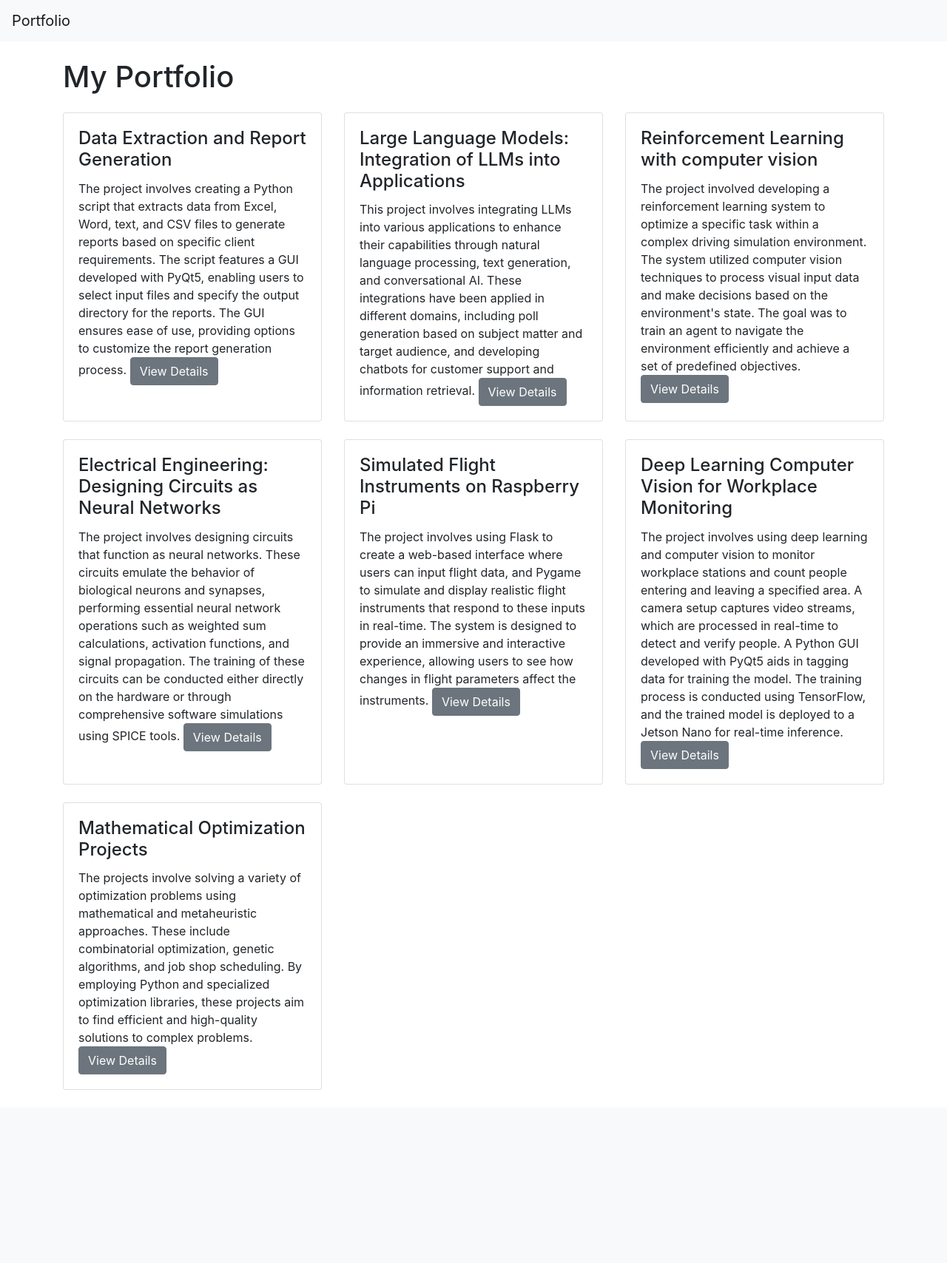
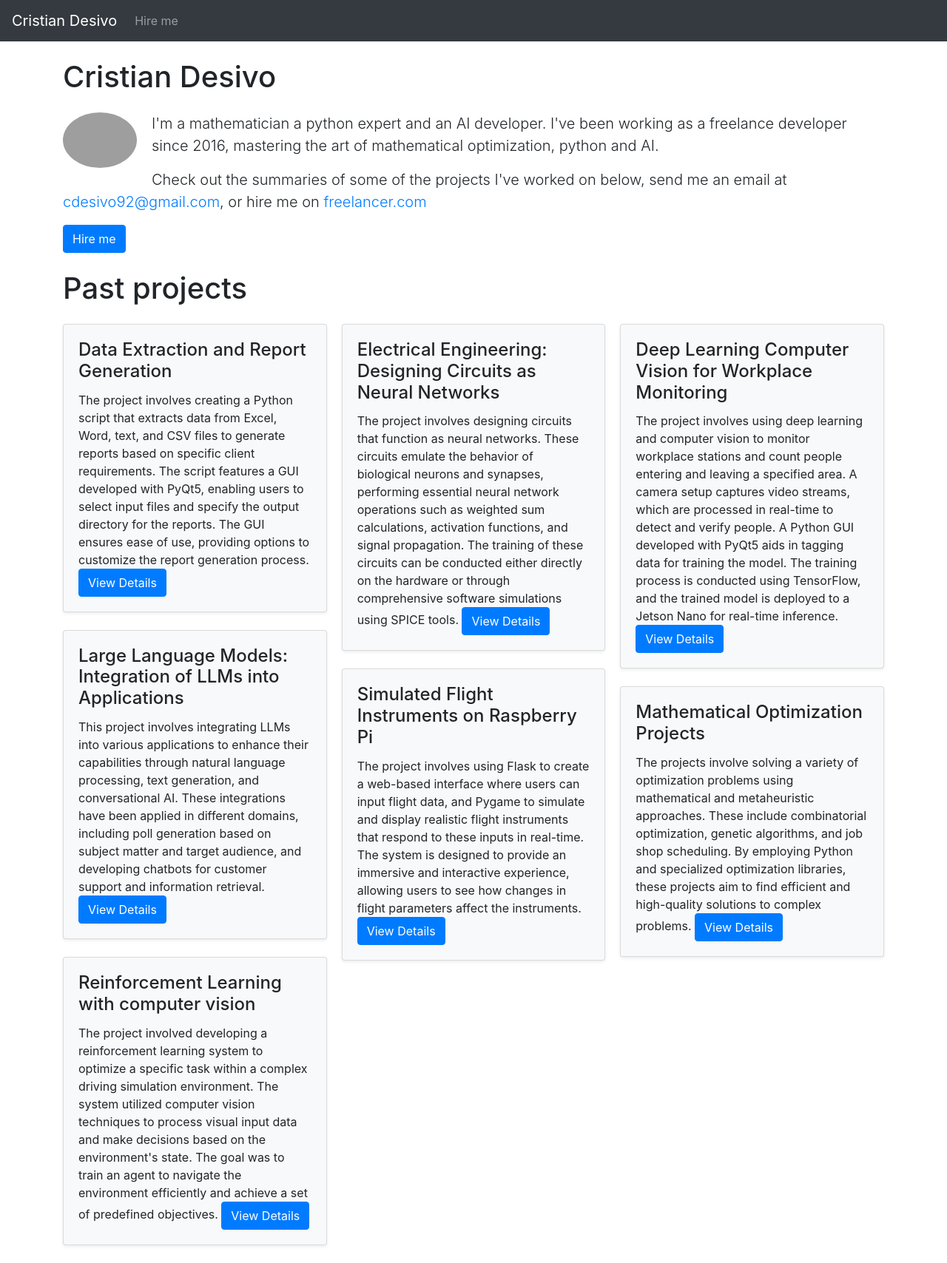
Before and after one commit to crisdesivo/portfolio, a Django app: page / in a window 1280 px wide. Shown: the whole page at 74% size. Before the commit the page ends 1474 px from the top, so only its background shows below. Run offline with Django 4.2, Linux system fonts and the light colour scheme; data comes from the database, SQL or seed files in the repository; some libraries are stand-ins or nearby versions; grey boxes are pictures that could not be loaded.

Commit message:
hire me, colors

```diff
--- a/manage.py
+++ b/manage.py
@@ -2,7 +2,6 @@
 """Django's command-line utility for administrative tasks."""
 import os
 import sys
-
 
 def main():
     """Run administrative tasks."""
--- a/personal/templates/personal/base.html
+++ b/personal/templates/personal/base.html
@@ -3,27 +3,32 @@
 <head>
     <title>{% block title %}Portfolio{% endblock %}</title>
     <link href="https://stackpath.bootstrapcdn.com/bootstrap/4.5.2/css/bootstrap.min.css" rel="stylesheet">
+    <link rel="stylesheet" href="https://cdnjs.cloudflare.com/ajax/libs/font-awesome/4.7.0/css/font-awesome.min.css">
 </head>
 <body>
-    <nav class="navbar navbar-expand-lg navbar-light bg-light">
-        <a class="navbar-brand" href="/">Portfolio</a>
+    <nav class="navbar navbar-expand-lg navbar-dark bg-dark">
+        <a class="navbar-brand" href="/">Cristian Desivo</a>
         <button class="navbar-toggler" type="button" data-toggle="collapse" data-target="#navbarNav" aria-controls="navbarNav" aria-expanded="false" aria-label="Toggle navigation">
             <span class="navbar-toggler-icon"></span>
         </button>
         <div class="collapse navbar-collapse" id="navbarNav">
             <ul class="navbar-nav">
-                <!-- <li class="nav-item active">
-                    <a class="nav-link" href="/">Home <span class="sr-only">(current)</span></a>
-                </li> -->
+                <!-- link to hire_me -->
+                <li class="nav-item">
+                    <a class="nav-link" href="{% url 'hire_me' %}">Hire me</a>
+                </li>
             </ul>
         </div>
     </nav>
-    <div class="container mt-4">
+    <div class="container">
         {% block content %}{% endblock %}
     </div>
     <script src="https://code.jquery.com/jquery-3.5.1.slim.min.js"></script>
     <script src="https://cdn.jsdelivr.net/npm/bootstrap@4.5.2/dist/js/bootstrap.bundle.min.js"></script>
     <script type="module" src="https://md-block.verou.me/md-block.js"></script>
 
+    <!-- Bootstrap JS and dependencies -->
+    <script src="https://stackpath.bootstrapcdn.com/bootstrap/4.5.2/js/bootstrap.min.js"></script>
+
 </body>
 </html>
--- a/personal/templates/personal/home.html
+++ b/personal/templates/personal/home.html
@@ -1,14 +1,27 @@
 {% extends 'personal/base.html' %}
 
-{% block title %}My Portfolio{% endblock %}
+{% block title %}Cristian Desivo{% endblock %}
 
 {% block content %}
+    <!-- about me subtitle -->
+    <h1 class="my-4">Cristian Desivo</h1>
+    <a href="https://www.freelancer.com/affiliates/email/18225913/"><img src="https://cdn3.f-cdn.com/ppic/120595756/logo/18225913/profile_logo_18225913.jpg" style="float: left; margin-right: 20px; margin-bottom:10px; width:100px; max-height: 100px; border-radius: 50%;"></a>
 
-    <h1 class="my-4">My Portfolio</h1>
+    <p class="lead">I'm a mathematician a python expert and an AI developer. I've been working as a freelance developer since 2016, mastering the art of mathematical optimization, python and AI.</p>
+
+    <p class="lead">Check out the summaries of some of the projects I've worked on below, send me an email at <a href="mailto:cdesivo92@gmail.com">cdesivo92@gmail.com</a>, or hire me on <a href="https://www.freelancer.com/affiliates/email/18225913/">freelancer.com</a></p>
     <div class="row">
+        <div class="col-lg-6">
+            <a href="{% url 'hire_me' %}" class="btn btn-primary">Hire me</a>
+        </div>
+    </div>
+
+    <!-- past projects as cards -->
+    <h1 class="my-4">Past projects</h1>
+    <div class="card-columns">
         {% for project in projects %}
-            <div class="col-lg-4 col-sm-6 mb-4">
-                <div class="card h-100">
+            <!-- <div class="col-lg-4 col-sm-6 mb-4"> -->
+                <div class="card bg-light mb-4 shadow-sm">
                     {% if project.image %}
                         <img class="card-img-top" src="{{ project.image.url }}" alt="{{ project.title }}">
                     {% endif %}
@@ -16,12 +29,12 @@
                         <h4 class="card-title">{{ project.title }}</h4>
                         <md-block class="card-text">{{ project.description }}</md-block>
                         {% if project.link %}
-                            <a href="{{ project.link }}" class="btn btn-primary">View Project</a>
+                            <a href="{{ project.link }}" class="btn btn-secondary">View Project</a>
                         {% endif %}
-                        <a href="{% url 'project_detail' project.id %}" class="btn btn-secondary">View Details</a>
+                        <a href="{% url 'project_detail' project.id %}" class="btn btn-primary">View Details</a>
                     </div>
                 </div>
-            </div>
+            <!-- </div> -->
         {% endfor %}
     </div>
 {% endblock %}
--- a/personal/urls.py
+++ b/personal/urls.py
@@ -4,4 +4,5 @@ from . import views
 urlpatterns = [
     path('', views.home, name='home'),
     path('project/<int:pk>/', views.project_detail, name='project_detail'),
+    path('hire_me/', views.hire_me, name='hire_me'),
 ]
--- a/personal/views.py
+++ b/personal/views.py
@@ -11,3 +11,7 @@ def project_detail(request, pk):
 def home(request):
     projects = Project.objects.all()
     return render(request, 'personal/home.html', {'projects': projects})
+
+# hire me page
+def hire_me(request):
+    return render(request, 'personal/hire_me.html', {})
```
Also changed, not shown: personal/templates/personal/hire_me.html (added, +26 -0 lines).
